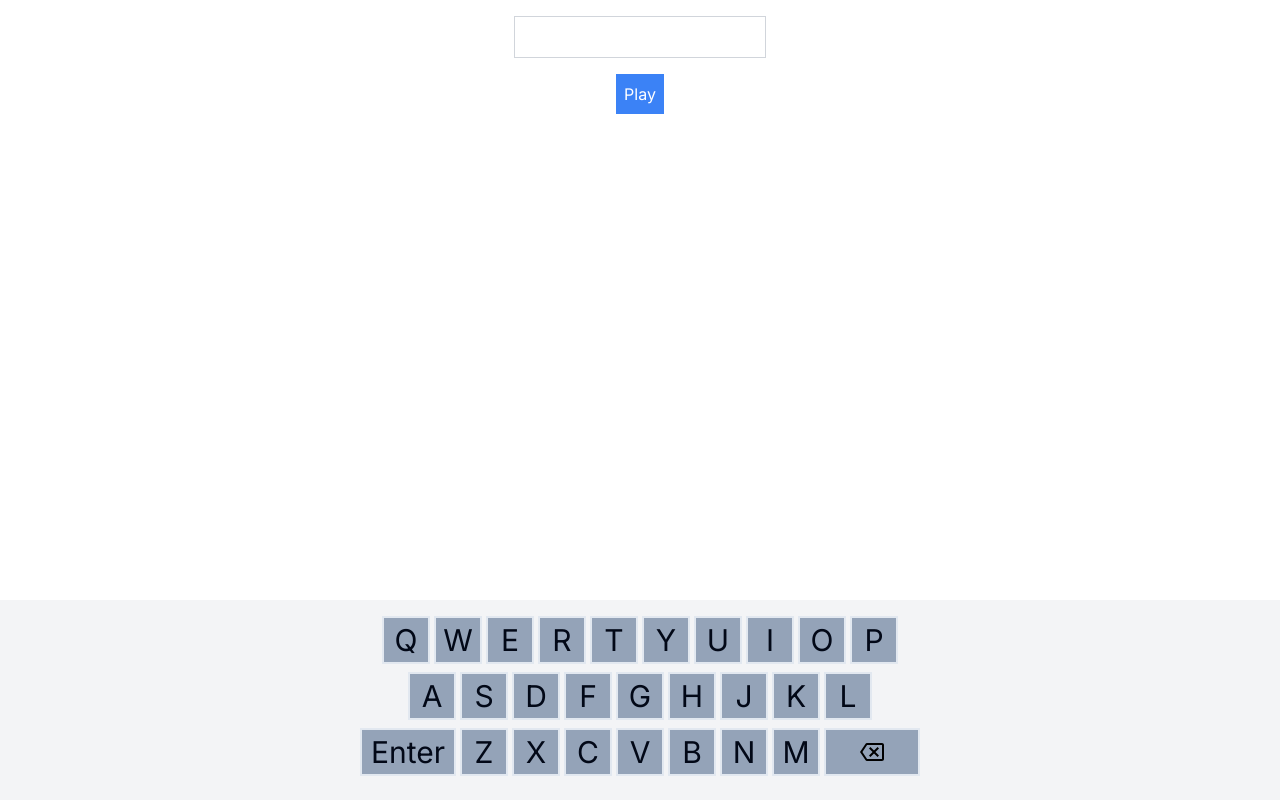
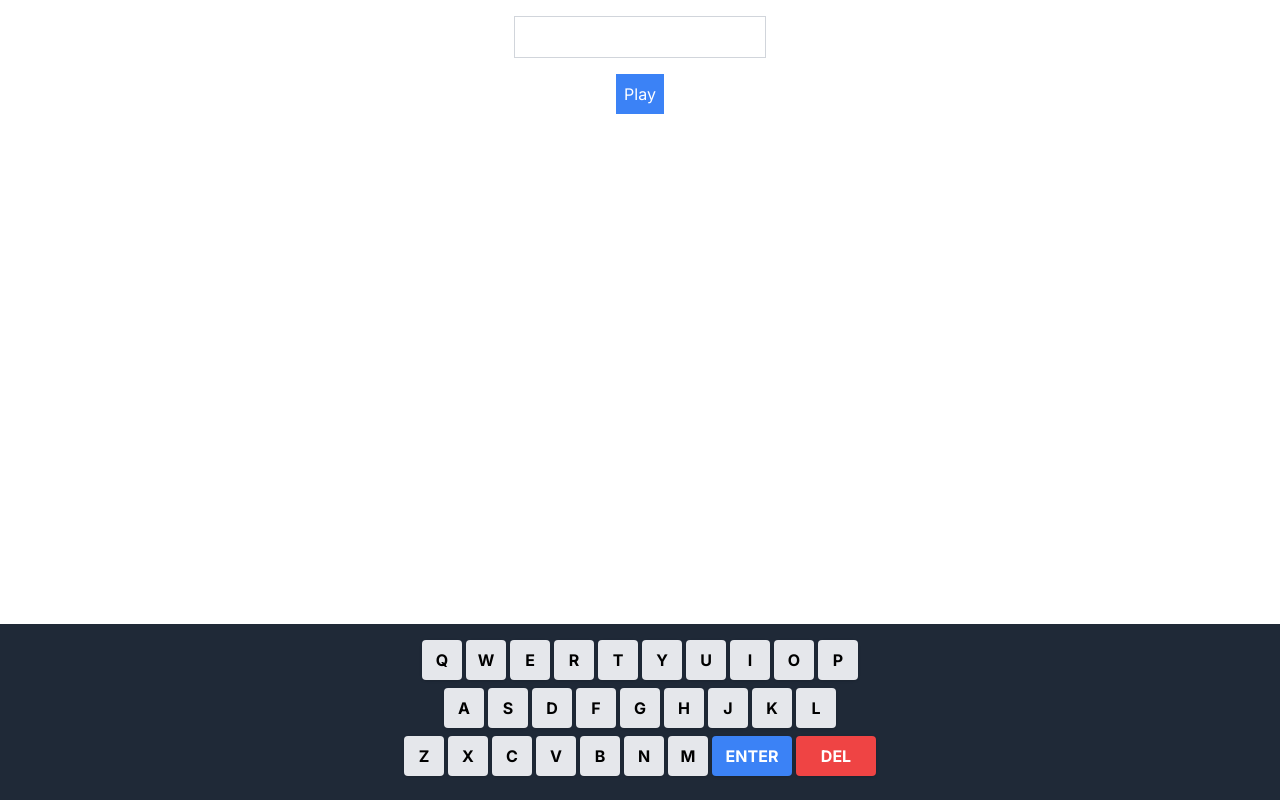
Before and after one commit to TheForeverOptimist/wordict, a Next.js app: page /dashboard in a window 1280 px wide. Built offline with nearby package versions, Linux system fonts and the light colour scheme.

Commit message:
updated keyboard component to add functionality, incorporating props for better event handling

```diff
--- a/src/app/dashboard/page.tsx
+++ b/src/app/dashboard/page.tsx
@@ -17,6 +17,12 @@ const Dashboard: React.FC<DashboardProps> = ({ initialGuesses = [] }) => {
   const [currentGuess, setCurrentGuess] = useState<string>("");
   const [guesses, setGuesses] = useState<Guess[]>(initialGuesses);
   const correctWord = "STOP"; // example
+
+  const handleKeyPress = (key: string) => {
+    if(currentGuess.length < 4) {
+      setCurrentGuess(prev => prev + key)
+    }
+  }
 
   const handleInputChange = (event: React.ChangeEvent<HTMLInputElement>) => {
     setCurrentGuess(event.target.value.toUpperCase());
--- a/src/components/Keyboard.tsx
+++ b/src/components/Keyboard.tsx
@@ -1,143 +1,69 @@
-import React from 'react'
+import React from "react";
 
-export default function Keyboard() {
+interface KeyboardProps {
+  onKeyPress: (key: string) => void;
+  onDelete: () => void;
+  onEnter: () => void;
+}
+
+const Keyboard: React.FC<KeyboardProps> = ({
+  onKeyPress,
+  onDelete,
+  onEnter,
+}) => {
+  const keysRow1 = ["Q", "W", "E", "R", "T", "Y", "U", "I", "O", "P"];
+  const keysRow2 = ["A", "S", "D", "F", "G", "H", "J", "K", "L"];
+  const keysRow3 = ["Z", "X", "C", "V", "B", "N", "M"];
+
   return (
-    <div className="fixed inset-x-0 bottom-0 bg-gray-100 p-4 gap-x-1">
+    <div className="fixed bottom-0 left-0 right-0 bg-gray-800 p-4">
       <div className="flex justify-center gap-1 mb-2">
+        {keysRow1.map((key) => (
+          <button
+            key={key}
+            onClick={() => onKeyPress(key)}
+            className="w-8 h-8 md:w-10 md:h-10 bg-gray-200 text-black font-bold uppercase rounded shadow"
+          >
+            {key}
+          </button>
+        ))}
+      </div>
+      <div className="flex justify-center gap-1 mb-2">
+        {keysRow2.map((key) => (
+          <button
+            key={key}
+            onClick={() => onKeyPress(key)}
+            className="w-8 h-8 md:w-10 md:h-10 bg-gray-200 text-black font-bold uppercase rounded shadow"
+          >
+            {key}
+          </button>
+        ))}
+      </div>
+      <div className="flex justify-center gap-1 mb-2">
+        {keysRow3.map((key) => (
+          <button
+            key={key}
+            onClick={() => onKeyPress(key)}
+            className="w-8 h-8 md:w-10 md:h-10 bg-gray-200 text-black font-bold uppercase rounded shadow"
+          >
+            {key}
+          </button>
+        ))}
         <button
-          className="border-2 w-10 h-10 text-xl md:w-12 md:h-12 md:text-3xl bg-slate-400"
-          data-key="Q"
+          onClick={onEnter}
+          className="w-16 h-8 md:w-20 md:h-10 bg-blue-500 text-white font-bold uppercase rounded shadow"
         >
-          Q
+          Enter
         </button>
         <button
-          className="border-2 w-10 h-10 text-xl md:w-12 md:h-12 md:text-3xl bg-slate-400"
-          data-key="W"
+          onClick={onDelete}
+          className="w-16 h-8 md:w-20 md:h-10 bg-red-500 text-white font-bold uppercase rounded shadow"
         >
-          W
-        </button>
-        <button
-          className="border-2 w-10 h-10 text-xl md:w-12 md:h-12 md:text-3xl bg-slate-400"
-          data-key="E"
-        >
-          E
-        </button>
-        <button
-          className="border-2 w-10 h-10 text-xl md:w-12 md:h-12 md:text-3xl bg-slate-400"
-          data-key="R"
-        >
-          R
-        </button>
-        <button
-          className="border-2 w-10 h-10 text-xl md:w-12 md:h-12 md:text-3xl bg-slate-400"
-          data-key="T"
-        >
-          T
-        </button>
-        <button
-          className="border-2 w-10 h-10 text-xl md:w-12 md:h-12 md:text-3xl bg-slate-400"
-          data-key="Y"
-        >
-          Y
-        </button>
-        <button
-          className="border-2 w-10 h-10 text-xl md:w-12 md:h-12 md:text-3xl bg-slate-400"
-          data-key="U"
-        >
-          U
-        </button>
-        <button
-          className="border-2 w-10 h-10 text-xl md:w-12 md:h-12 md:text-3xl bg-slate-400"
-          data-key="I"
-        >
-          I
-        </button>
-        <button
-          className="border-2 w-10 h-10 text-xl md:w-12 md:h-12 md:text-3xl bg-slate-400"
-          data-key="O"
-        >
-          O
-        </button>
-        <button
-          className="border-2 w-10 h-10 text-xl md:w-12 md:h-12 md:text-3xl bg-slate-400"
-          data-key="P"
-        >
-          P
-        </button>
-      </div>
-      <div className="space-x-2"> </div>
-      <div className="flex justify-center gap-1 mb-2">
-        <button className="border-2 size-12 text-3xl bg-slate-400" data-key="A">
-          A
-        </button>
-        <button className="border-2 size-12 text-3xl bg-slate-400" data-key="S">
-          S
-        </button>
-        <button className="border-2 size-12 text-3xl bg-slate-400" data-key="D">
-          D
-        </button>
-        <button className="border-2 size-12 text-3xl bg-slate-400" data-key="F">
-          F
-        </button>
-        <button className="border-2 size-12 text-3xl bg-slate-400" data-key="G">
-          G
-        </button>
-        <button className="border-2 size-12 text-3xl bg-slate-400" data-key="H">
-          H
-        </button>
-        <button className="border-2 size-12 text-3xl bg-slate-400" data-key="J">
-          J
-        </button>
-        <button className="border-2 size-12 text-3xl bg-slate-400" data-key="K">
-          K
-        </button>
-        <button className="border-2 size-12 text-3xl bg-slate-400" data-key="L">
-          L
-        </button>
-      </div>
-      <div className="space-x-2"> </div>
-      <div className="flex justify-center gap-1 mb-2">
-        <button className="border-2 h-12 w-24 text-3xl bg-slate-400" data-enter>
-          Enter
-        </button>
-        <button className="border-2 size-12 text-3xl bg-slate-400" data-key="Z">
-          Z
-        </button>
-        <button className="border-2 size-12 text-3xl bg-slate-400" data-key="X">
-          X
-        </button>
-        <button className="border-2 size-12 text-3xl bg-slate-400" data-key="C">
-          C
-        </button>
-        <button className="border-2 size-12 text-3xl bg-slate-400" data-key="V">
-          V
-        </button>
-        <button className="border-2 size-12 text-3xl bg-slate-400" data-key="B">
-          B
-        </button>
-        <button className="border-2 size-12 text-3xl bg-slate-400" data-key="N">
-          N
-        </button>
-        <button className="border-2 size-12 text-3xl bg-slate-400" data-key="M">
-          M
-        </button>
-        <button
-          className=" flex items-center justify-center border-2 h-12 w-24 bg-slate-400"
-          data-delete
-        >
-          <svg
-            xmlns="http://www.w3.org/2000/svg"
-            height="24"
-            viewBox="0 0 24 24"
-            width="24"
-          >
-            <path
-              fill="var(--color-tone-1)"
-              d="M22 3H7c-.69 0-1.23.35-1.59.88L0 12l5.41 8.11c.36.53.9.89 1.59.89h15c1.1 0 2-.9 2-2V5c0-1.1-.9-2-2-2zm0 16H7.07L2.4 12l4.66-7H22v14zm-11.59-2L14 13.41 17.59 17 19 15.59 15.41 12 19 8.41 17.59 7 14 10.59 10.41 7 9 8.41 12.59 12 9 15.59z"
-            ></path>
-          </svg>
+          Del
         </button>
       </div>
     </div>
   );
-}
+};
+
+export default Keyboard;
```
